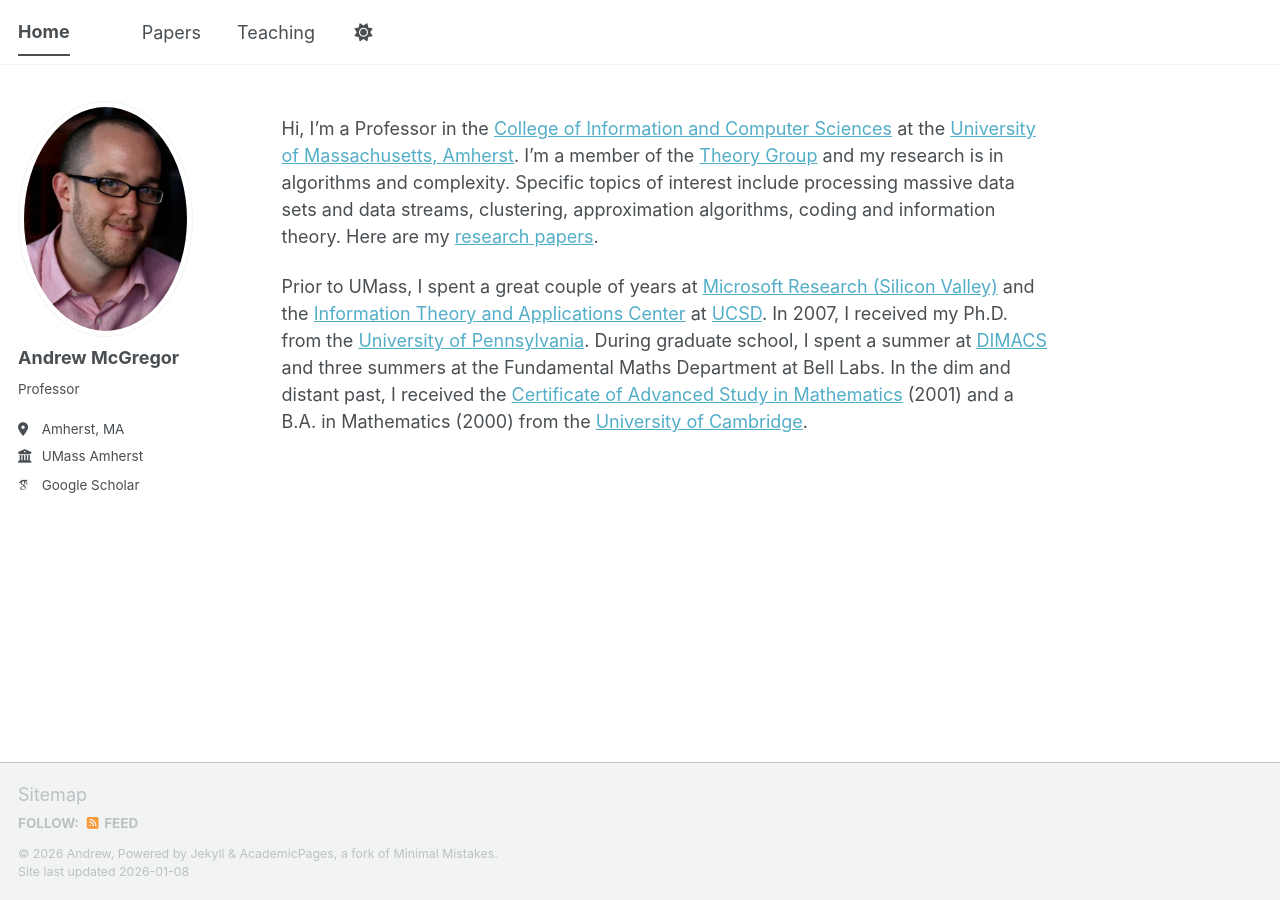
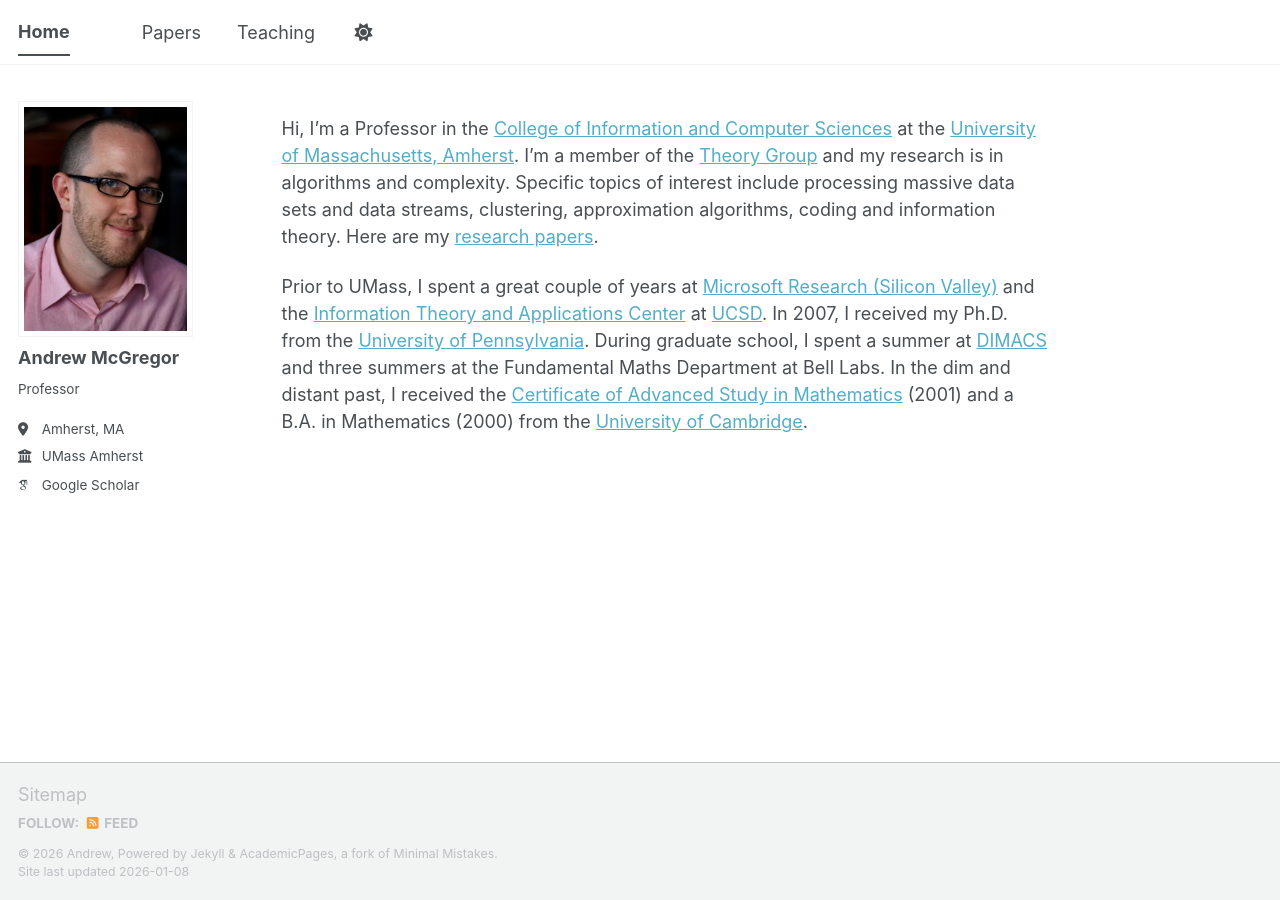
Before and after one commit to mcgregor-andrew/mcgregor-andrew.github.io, a Jekyll site: the page built from _pages/about.md, in a window 1280 px wide. Built offline with Jekyll 4.4.1, drawn with Linux system fonts in a browser that asks for light colours; some web fonts are replaced; a script bundle is joined from its source files by our own code; library files that are not in the unit come from our copies.

Commit message:
Update main.scss

```diff
--- a/assets/css/main.scss
+++ b/assets/css/main.scss
@@ -41,3 +41,8 @@
     "vendor/font-awesome/solid",
     "vendor/font-awesome/brands"
 ;
+
+/* Make author avatar rectangular instead of circle/oval */
+.author__avatar img {
+  border-radius: 0 !important;
+}
```
